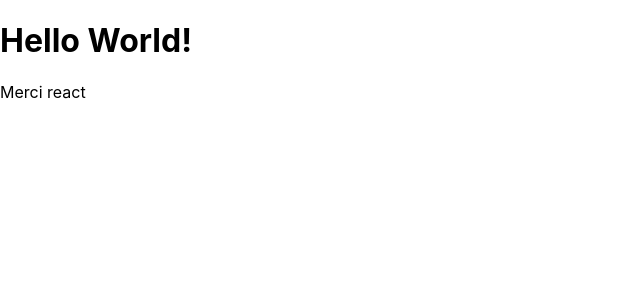
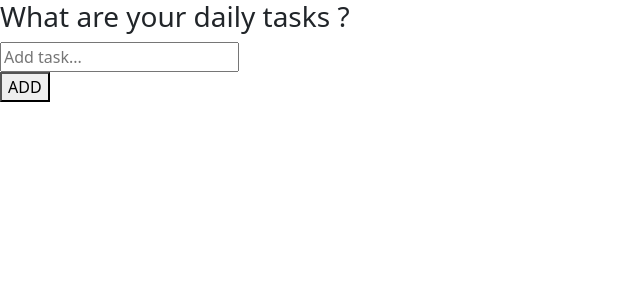
Before and after one commit to madadadie/my-todolist, a React (Create React App) app: page / in a window 1280 px wide. Shown: the top 300 px of the page, without its empty margins (0-640 px from the left). Built offline with nearby package versions, Linux system fonts and the light colour scheme.

Commit message:
init todolist component

```diff
--- a/package.json
+++ b/package.json
@@ -6,9 +6,11 @@
     "@testing-library/jest-dom": "^5.16.1",
     "@testing-library/react": "^12.1.2",
     "@testing-library/user-event": "^13.5.0",
+    "bootstrap": "^5.1.3",
     "react": "^17.0.2",
     "react-dom": "^17.0.2",
     "react-scripts": "5.0.0",
+    "reactstrap": "^9.0.1",
     "web-vitals": "^2.1.4"
   },
   "scripts": {
--- a/src/App.js
+++ b/src/App.js
@@ -3,8 +3,7 @@ import TodoList from './components/TodoList'
 function App() {
   return (
     <div className="App">
-      <h1>Hello World!</h1>
-      <p>Merci react</p>
+      <TodoList />
     </div>
   );
 }
--- a/src/components/TodoList.js
+++ b/src/components/TodoList.js
@@ -1,10 +1,18 @@
-import React from 'react';
+import React, { useState } from 'react';
 import PropTypes from 'prop-types';
+import bootstrap from 'bootstrap/dist/css/bootstrap.min.css';
 
 const TodoList = props => {
     return (
         <div>
+            <h3>What are your daily tasks ?</h3>
+            <div class="form-group">
+                <input placeholder='Add task...' type='text' className='todo-input'/>
+            </div>
 
+          <button className='todo-button'>
+            ADD
+          </button>
         </div>
     );
 };
```
Also changed, not shown: 1 other file (tests, documents, lock files or other folders).
